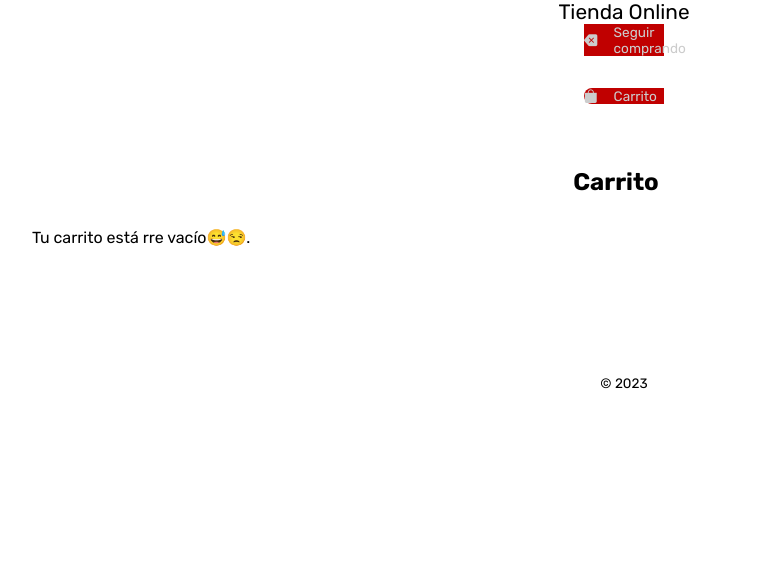
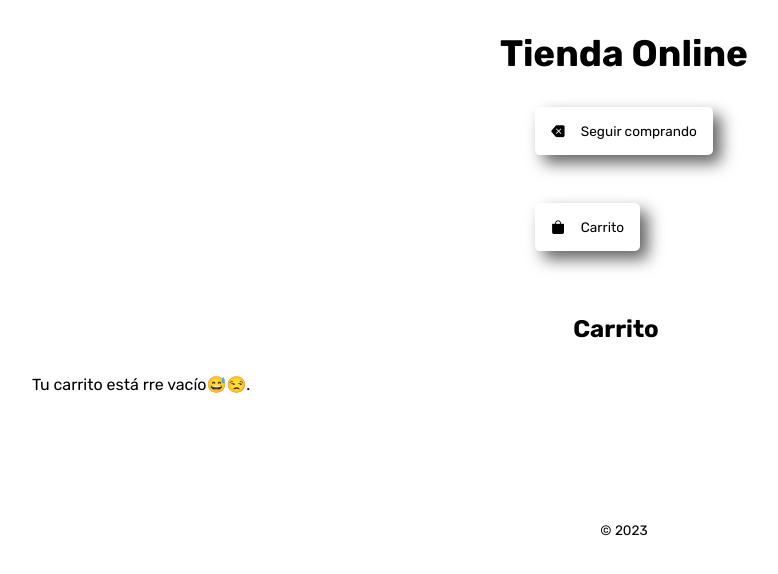
Before and after one commit to josue-chulqui/proyecto-final-js-49775, a plain HTML site: page carrito.html in a window 1280 px wide. Shown: the whole page, without its empty margins (16-794 px from the left). Drawn offline with nearby package versions, Linux system fonts and the light colour scheme; some packages are replaced by stand-ins of ours; a script that the page names is missing.

Commit message:
ultimos detalles en js

```diff
--- a/css/main.css
+++ b/css/main.css
@@ -10,6 +10,7 @@
 
 ul {
     list-style-type: none;
+    width: 100%;
 }
 
 a {
@@ -25,22 +26,24 @@ a {
 
 header{
     display: flex;
-    flex-direction: column;
+    flex-direction:column;
     align-items: center;
     justify-content: center;
     width: 100%;
 }
+
 .logo {
-    font-weight: 400;
-    font-size: 1.3rem;
+    font-weight: 700;
+    font-size: 2.3rem;
+    padding: 2rem;
 }
 
 footer {
     padding: 3rem;
 }
 .boton-menu {
-    background-color: rgb(192, 0, 0);
-    color: #ccc;
+    background-color: rgb(255, 255, 255);
+    color: #000000;
     cursor: pointer;
     display: flex;
     align-items: center;
@@ -48,13 +51,18 @@ footer {
     gap: 1rem;
     font-size: .85rem;
     width: 5rem;
+    width: max-content;
+    padding: 1rem;
+    border-radius: 5px;
+    box-shadow: .5rem .5rem 1rem #636262;
 }
 
 .boton-menu.active {
 
-    border-top-left-radius: 1rem;
-    border-bottom-left-radius: 1rem;
+    border-radius: 5px;
+    padding: 1rem;
     position: relative;
+    width: max-content;
 }
 
 .boton-menu.active::before {
@@ -87,7 +95,7 @@ footer {
 }
 
 .boton-carrito {
-    margin-top: 2rem;
+    margin-top: 3rem;
 }
 
 .numerito {
--- a/js/carrito.js
+++ b/js/carrito.js
@@ -80,8 +80,8 @@ function eliminarDelCarrito(e) {
         position: "right", // `left`, `center` or `right`
         stopOnFocus: true, // Prevents dismissing of toast on hover
         style: {
-          background: "linear-gradient(to right, #4b33a8, #785ce9)",
-          borderRadius: "2rem",
+            background: "linear-gradient(to right, rgb(0, 0, 0), #eee",
+
           textTransform: "uppercase",
           fontSize: ".75rem"
         },
@@ -130,6 +130,13 @@ function actualizarTotal() {
 
 botonComprar.addEventListener("click", comprarCarrito);
 function comprarCarrito() {
+    Swal.fire({
+        position: "center",
+        icon: "success",
+        title: "Gracias por su compra!!!🛒😊",
+        showConfirmButton: false,
+        timer: 1500
+      });
 
     productosEnCarrito.length = 0;
     localStorage.setItem("productos-en-carrito", JSON.stringify(productosEnCarrito));
```
